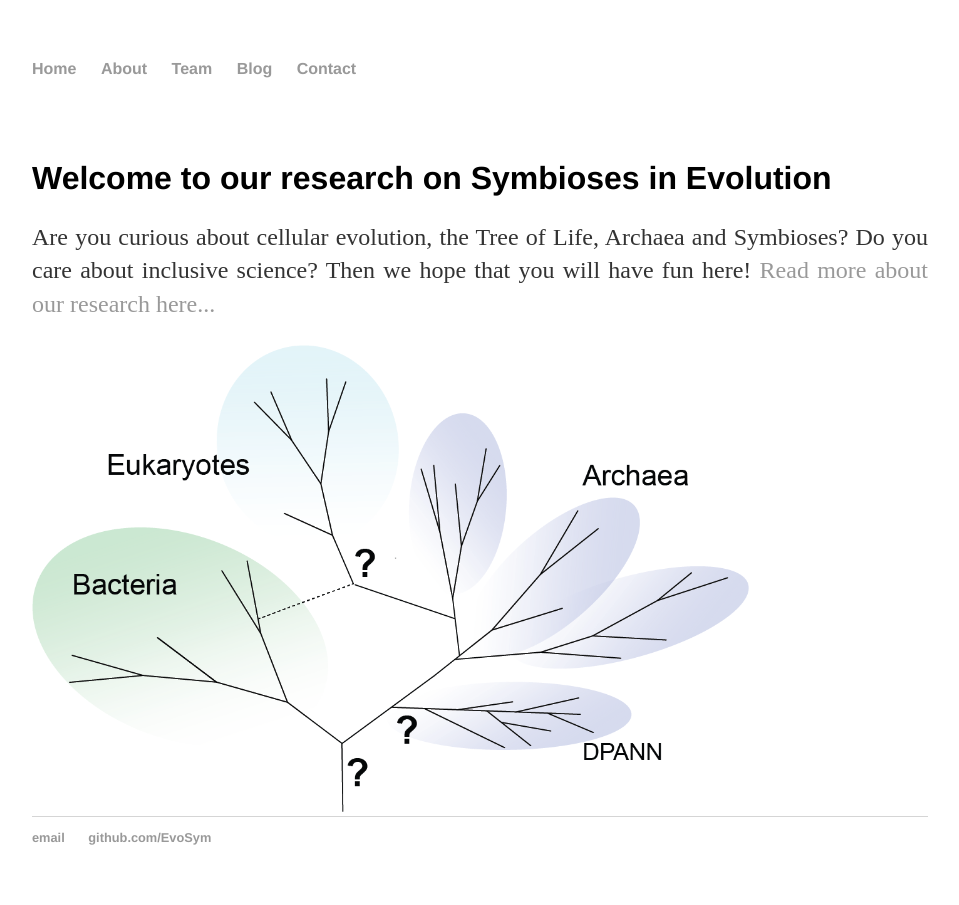
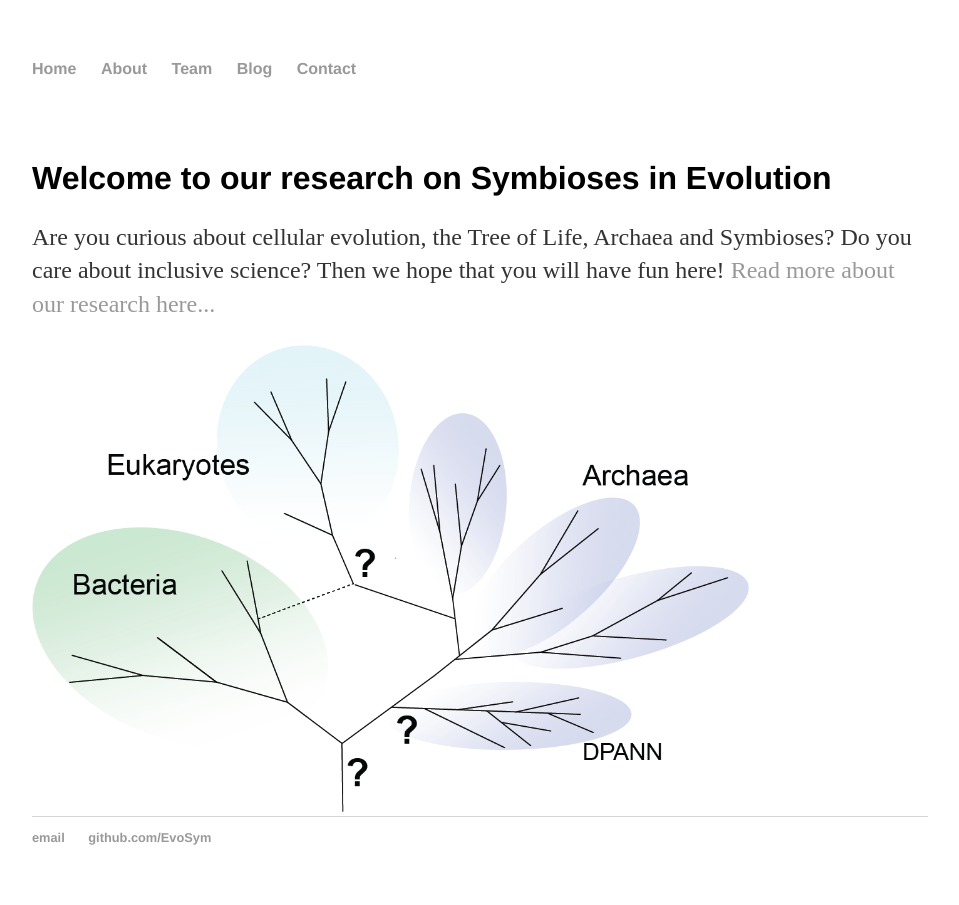
Before and after one commit to EvoSym/EvoSym.github.io, a Jekyll site: the page built from index.html, in a window 1280 px wide. Shown: the whole page, without its empty margins (160-1119 px from the left). Built offline with Jekyll 4.4.1, drawn with Linux system fonts in a browser that asks for light colours.

Commit message:
Update main.css

```diff
--- a/css/main.css
+++ b/css/main.css
@@ -1,7 +1,6 @@
 body {
     margin: 60px auto;
     width: 70%;
-    text-align: justify
 }
 nav ul, footer ul {
     font-family:'Helvetica', 'Arial', 'Sans-Serif';
```
